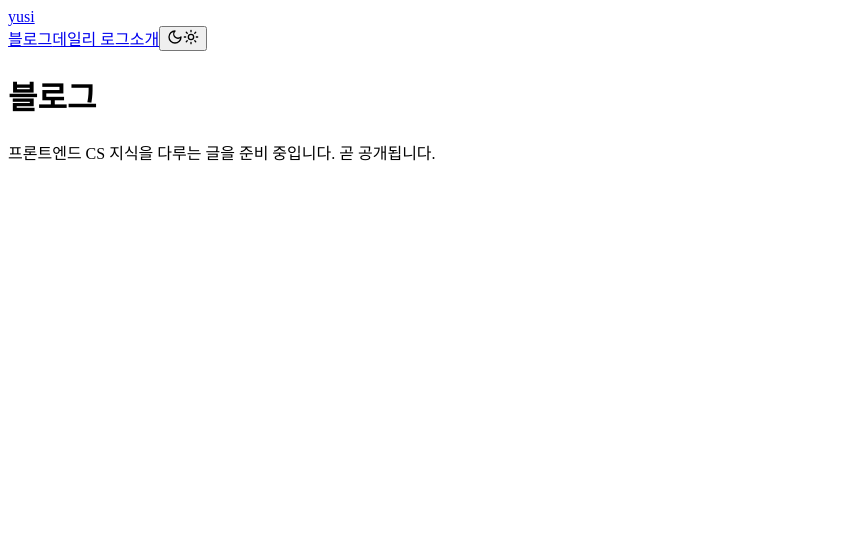
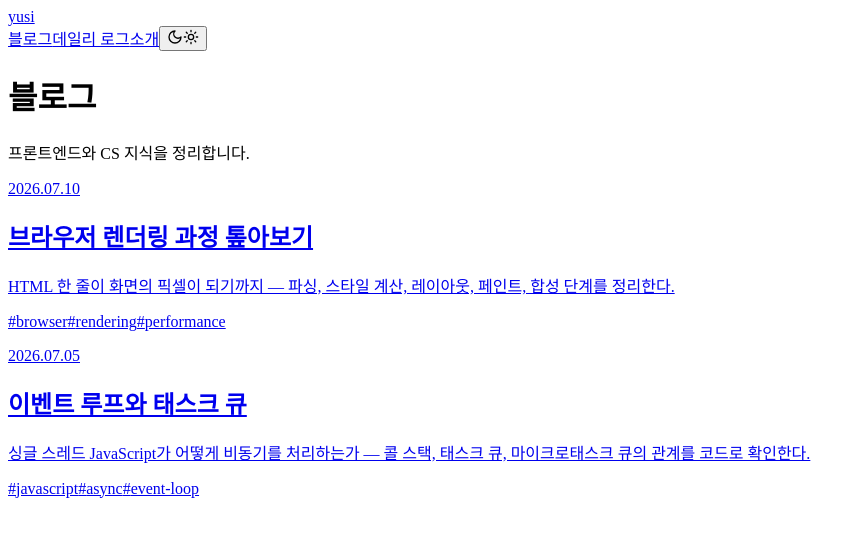
Before and after one commit to SinYusi/yusi, a Next.js app: page /blog in a window 1280 px wide. Shown: the top 536 px of the page, without its empty margins (0-859 px from the left). Built offline with nearby package versions, Linux system fonts and the light colour scheme.

Commit message:
feat: 블로그 목록 페이지 (#9)
최신순 글 카드(제목·날짜·설명·태그) 목록.

```diff
--- /dev/null
+++ b/app/blog/_components/post-card.tsx
@@ -0,0 +1,63 @@
+import Link from "next/link";
+import { css } from "@/styled-system/css";
+import type { PostMeta } from "@/lib/blog/posts";
+
+const card = css({
+  display: "block",
+  paddingY: "5",
+  borderBottomWidth: "1px",
+  borderColor: "border.subtle",
+  transition: "opacity 0.15s",
+  _hover: { "& h2": { color: "accent.text" } },
+});
+
+const dateText = css({ fontSize: "xs", color: "text.muted", marginBottom: "2" });
+
+const title = css({
+  fontSize: "lg",
+  fontWeight: "medium",
+  color: "text.default",
+  letterSpacing: "-0.01em",
+  marginBottom: "2",
+  transition: "color 0.15s",
+});
+
+const description = css({
+  fontSize: "sm",
+  lineHeight: "1.6",
+  color: "text.muted",
+  marginBottom: "3",
+});
+
+const tags = css({ display: "flex", flexWrap: "wrap", gap: "1.5" });
+const tag = css({
+  fontSize: "xs",
+  color: "text.muted",
+  backgroundColor: "bg.subtle",
+  borderRadius: "l1",
+  paddingX: "2",
+  paddingY: "0.5",
+});
+
+function formatDate(date: string): string {
+  return date ? date.replaceAll("-", ".") : "";
+}
+
+export function PostCard({ post }: { post: PostMeta }) {
+  return (
+    <Link href={`/blog/${post.slug}`} className={card}>
+      <p className={dateText}>{formatDate(post.date)}</p>
+      <h2 className={title}>{post.title}</h2>
+      <p className={description}>{post.description}</p>
+      {post.tags.length > 0 ? (
+        <div className={tags}>
+          {post.tags.map((t) => (
+            <span key={t} className={tag}>
+              #{t}
+            </span>
+          ))}
+        </div>
+      ) : null}
+    </Link>
+  );
+}
--- a/app/blog/page.tsx
+++ b/app/blog/page.tsx
@@ -1,15 +1,55 @@
 import type { Metadata } from "next";
-import { ComingSoon } from "@/components/coming-soon";
+import { css } from "@/styled-system/css";
+import { getAllPosts } from "@/lib/blog/posts";
+import { PostCard } from "./_components/post-card";
 
 export const metadata: Metadata = {
   title: "블로그",
+  description: "프론트엔드와 CS 지식을 정리하는 공간.",
 };
 
+const section = css({
+  maxWidth: "720px",
+  marginX: "auto",
+  paddingX: { base: "5", md: "6" },
+  paddingTop: { base: "16", md: "20" },
+  paddingBottom: { base: "24", md: "32" },
+});
+
+const heading = css({
+  fontSize: { base: "2xl", md: "3xl" },
+  fontWeight: "medium",
+  letterSpacing: "-0.02em",
+  color: "text.default",
+  marginBottom: "1",
+});
+
+const subtitle = css({ fontSize: "sm", color: "text.muted", marginBottom: "6" });
+
+const empty = css({
+  fontSize: "sm",
+  color: "text.muted",
+  paddingY: "10",
+  textAlign: "center",
+});
+
 export default function BlogPage() {
+  const posts = getAllPosts();
+
   return (
-    <ComingSoon
-      title="블로그"
-      description="프론트엔드 CS 지식을 다루는 글을 준비 중입니다. 곧 공개됩니다."
-    />
+    <main className={section}>
+      <h1 className={heading}>블로그</h1>
+      <p className={subtitle}>프론트엔드와 CS 지식을 정리합니다.</p>
+
+      {posts.length === 0 ? (
+        <p className={empty}>아직 작성된 글이 없어요.</p>
+      ) : (
+        <div>
+          {posts.map((post) => (
+            <PostCard key={post.slug} post={post} />
+          ))}
+        </div>
+      )}
+    </main>
   );
 }
```
